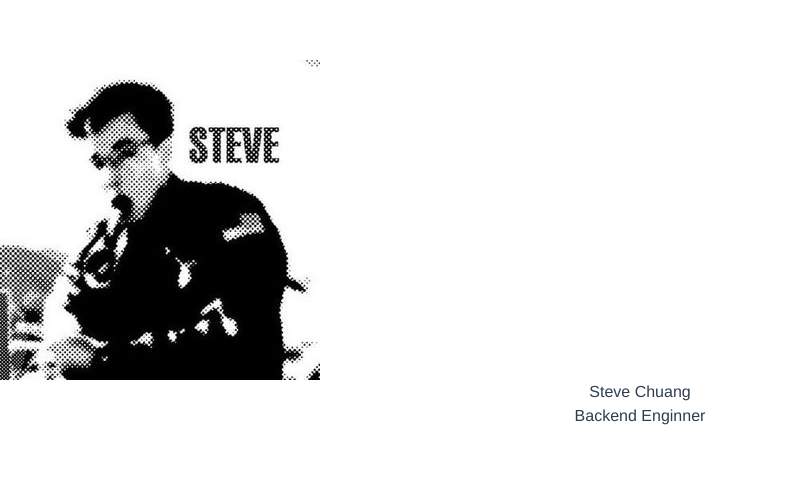
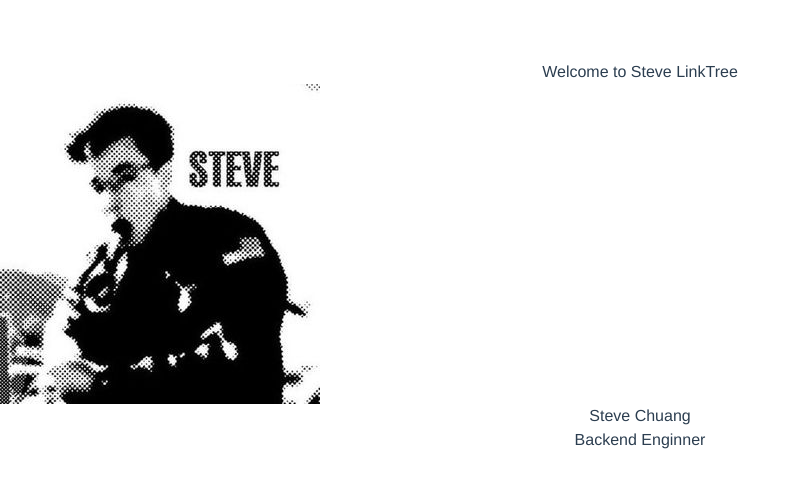
Before and after one commit to chenhan20/vite-linkTree, a Vue app: page / in a window 1280 px wide. Shown: the top 488 px of the page, without its empty margins (0-801 px from the left). Built offline with nearby package versions, Linux system fonts and the light colour scheme.

Commit message:
改為用components

```diff
--- a/package.json
+++ b/package.json
@@ -6,7 +6,6 @@
     "dev": "vite",
     "build": "vite build",
     "preview": "vite preview"
-
   },
   "dependencies": {
     "vue": "^3.2.25"
--- a/src/App.vue
+++ b/src/App.vue
@@ -2,20 +2,12 @@
 // This starter template is using Vue 3 <script setup> SFCs
 // Check out https://vuejs.org/api/sfc-script-setup.html#script-setup
 import HelloWorld from './components/HelloWorld.vue'
-const imageUrl = new URL('./assets/steve01.jpg', import.meta.url).href
+import SteveLinkTree from './components/SteveLinkTree.vue'
 
 </script>
 
 <template>
-<div class="p-6 max-w-sm mx-auto bg-white rounded-xl shadow-lg flex items-center space-x-6">
-  <div class="shrink-0">
-    <img class="h-20 w-20" :src="imageUrl" alt="ChitChat Logo">
-  </div>
-  <div>
-    <div class="text-xl font-medium text-black">Steve Chuang</div>
-    <p class="text-slate-500">Backend Enginner</p>
-  </div>
-</div>
+<SteveLinkTree msg="Welcome to Steve LinkTree"/>
 </template>
 
 <style>
--- /dev/null
+++ b/src/components/SteveLinkTree.vue
@@ -0,0 +1,30 @@
+<script setup>
+import { ref } from 'vue'
+
+const imageUrl = new URL('../assets/steve01.jpg', import.meta.url).href
+
+defineProps({
+  msg: String
+})
+
+const count = ref(0)
+</script>
+
+<template>
+  <p class='font-mono text-2xl font-black'>{{ msg }}</p>
+    <div class="p-6 max-w-sm mx-auto bg-white rounded-xl shadow-lg flex items-center space-x-6">
+        <div class="shrink-0">
+            <img class="h-20 w-20" :src="imageUrl" alt="ChitChat Logo">
+        </div>
+        <div>
+            <div class="text-xl font-medium text-black">Steve Chuang</div>
+            <p class="text-slate-500">Backend Enginner</p>
+        </div>
+    </div>
+</template>
+
+<style scoped>
+a {
+  color: #42b983;
+}
+</style>
```
Also changed, not shown: 1 other file (tests, documents, lock files or other folders).
